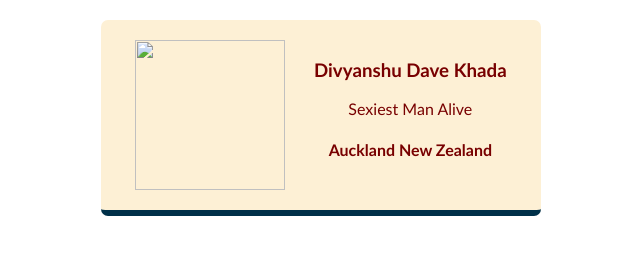
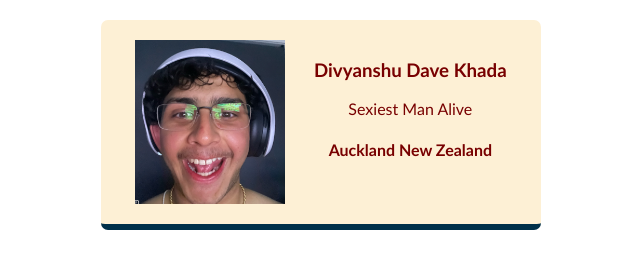
Before and after one commit to deb-coder-man/business-card, a plain HTML site: page index.html in a window 1280 px wide. Shown: the whole page, without its empty margins (319-959 px from the left). Drawn offline with Linux system fonts and the light colour scheme.

Commit message:
Update index.html

```diff
--- a/index.html
+++ b/index.html
@@ -4,7 +4,7 @@
     </head>
     <body>
         <div class="card">
-            <img class="avatar" src="images/dave.png">
+            <img class="avatar" src="dave.png">
             <div >
                 <h3>Divyanshu Dave Khada</h3>
                 <p>Sexiest Man Alive</p>
```
